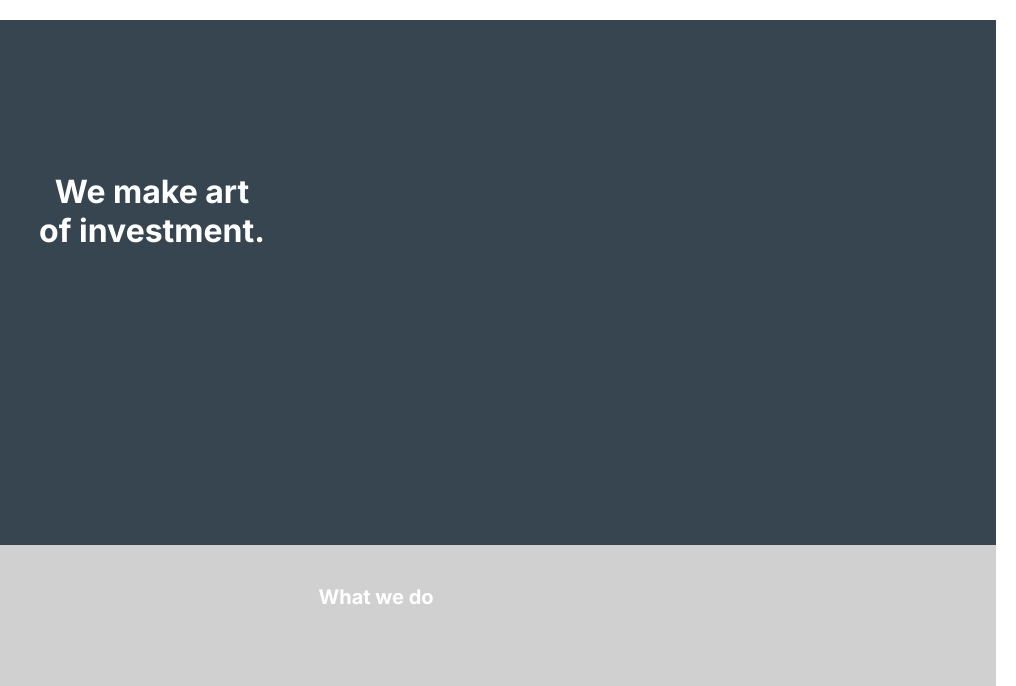
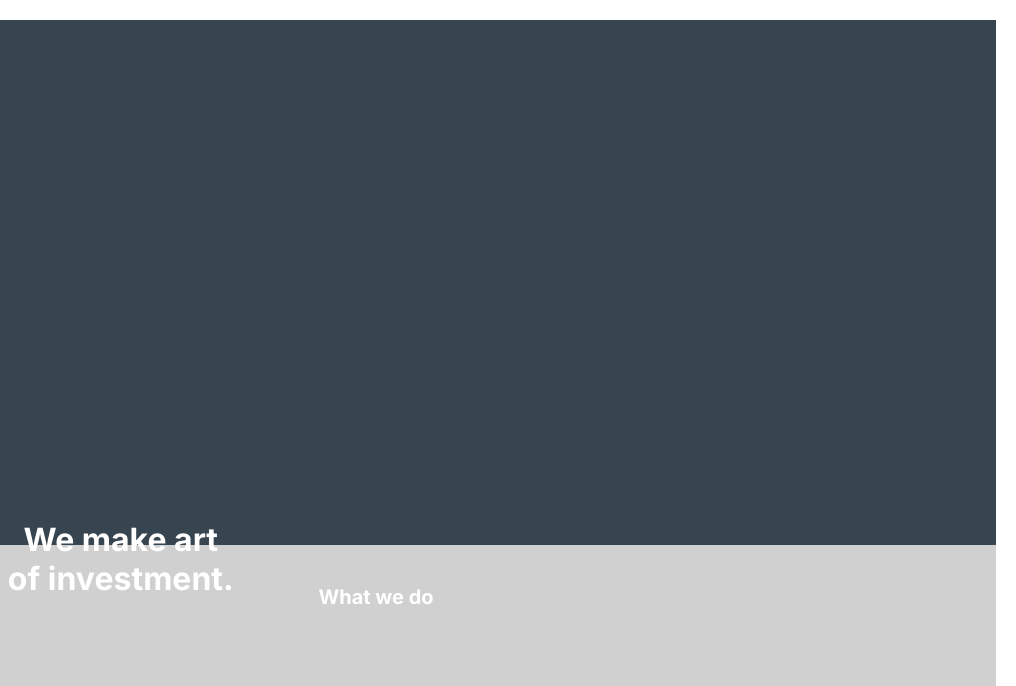
Before and after one commit to RedHeadLight/romcom, a website built with Vite: page source/index.html in a window 1280 px wide. Shown: the top 686 px of the page, 264-1280 px from the left. Built offline with nearby package versions, Linux system fonts and the light colour scheme.

Commit message:
правки 2

```diff
--- a/source/sass/global/media.scss
+++ b/source/sass/global/media.scss
@@ -42,8 +42,8 @@
     width: 232px;
     order: 0;
     position: absolute;
-    top: 172px;
-    left: 300px;
+    top: 65%;
+    left: 21%;
   }
 
   .libretto__texts {
```
